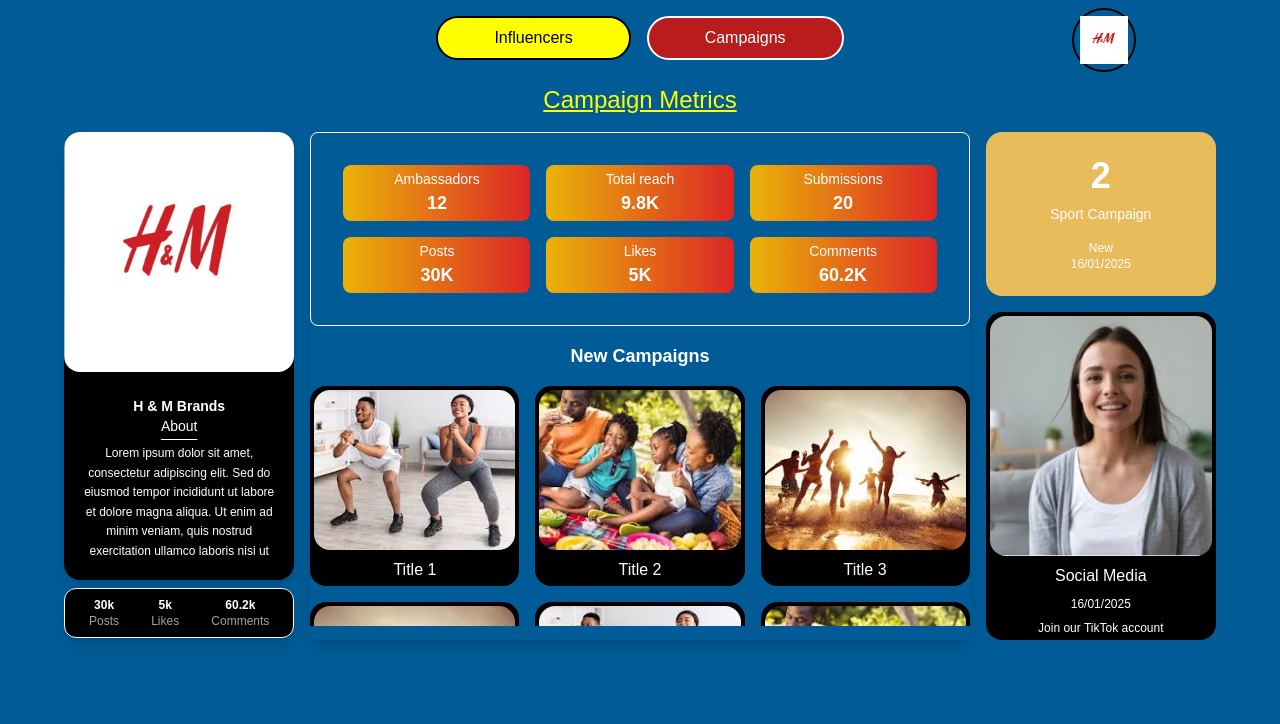
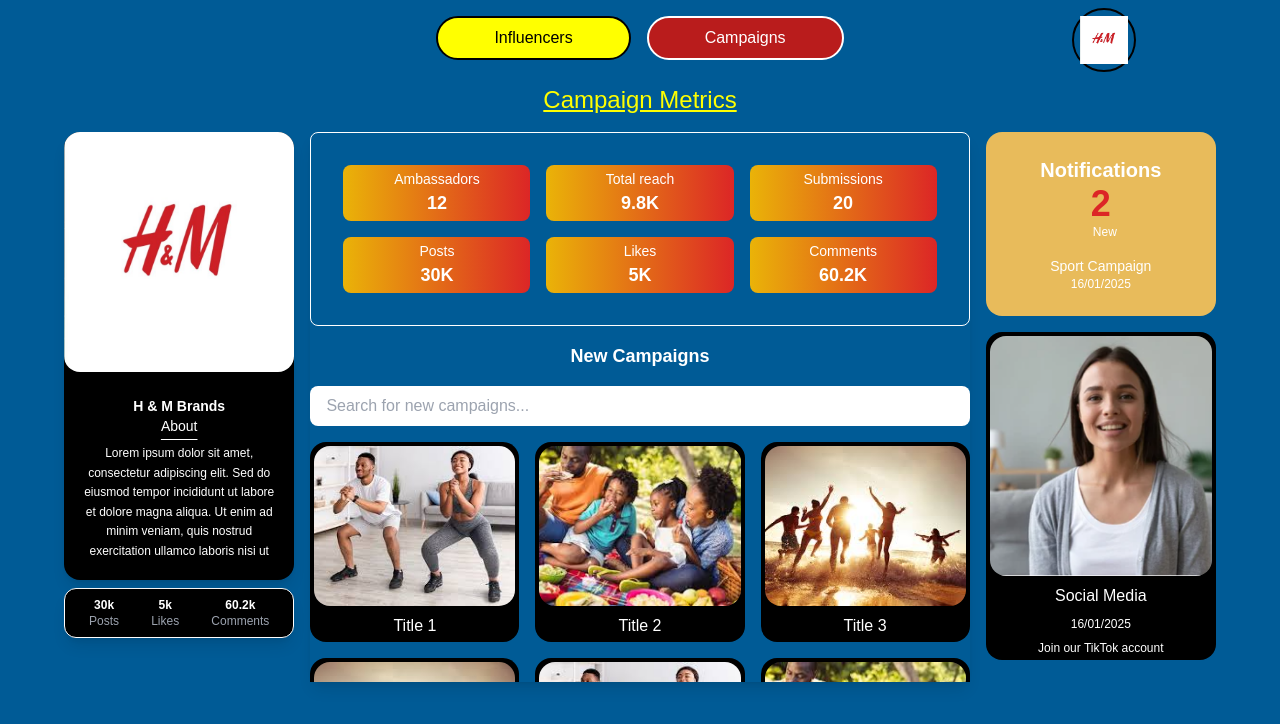
Before and after one commit to andrewindeche/brandinfluencerapp, a Next.js app in the folder frontend/: page /brand in a window 1280 px wide. Both pictures are taken after a click on the button "Campaigns". Shown: the top 724 px of the page. Built offline with nearby package versions, Linux system fonts and the light colour scheme; a web font is replaced by a local one.

Commit message:
Add searchbar

```diff
--- a/frontend/src/app/components/CampaignsContent.tsx
+++ b/frontend/src/app/components/CampaignsContent.tsx
@@ -35,6 +35,14 @@ const CampaignsContent: React.FC = () => {
               New Campaigns
             </h3>
 
+            <div className="mb-4">
+              <input
+                type="text"
+                placeholder="Search for new campaigns..."
+                className="w-full px-4 py-2 text-black rounded-lg focus:outline-none focus:ring-2 focus:ring-yellow-500"
+              />
+            </div>
+
             <div className="grid grid-cols-2 md:grid-cols-3 lg:grid-cols-3 gap-4 h-60 overflow-y-hidden hover:overflow-y-auto">
               {[
                 { title: 'Title 1', src: '/images/fit.jpg' },
@@ -71,9 +79,10 @@ const CampaignsContent: React.FC = () => {
 
         <div className="w-1/5">
           <div className="bg-[#E8BB5B] text-white p-6 rounded-2xl text-center hover:shadow-lg transition duration-300 ease-in-out transform hover:scale-105">
-            <h4 className="text-4xl font-bold">2</h4>
+            <h4 className="text-xl font-bold">Notifications</h4>
+            <h4 className="text-4xl text-red-600 font-bold">2</h4>
+            <p className="text-xs ml-2 inline-block align-top">New</p>
             <p className="text-sm mt-2">Sport Campaign</p>
-            <p className="text-xs mt-4">New</p>
             <p className="text-xs">16/01/2025</p>
           </div>
 
```
